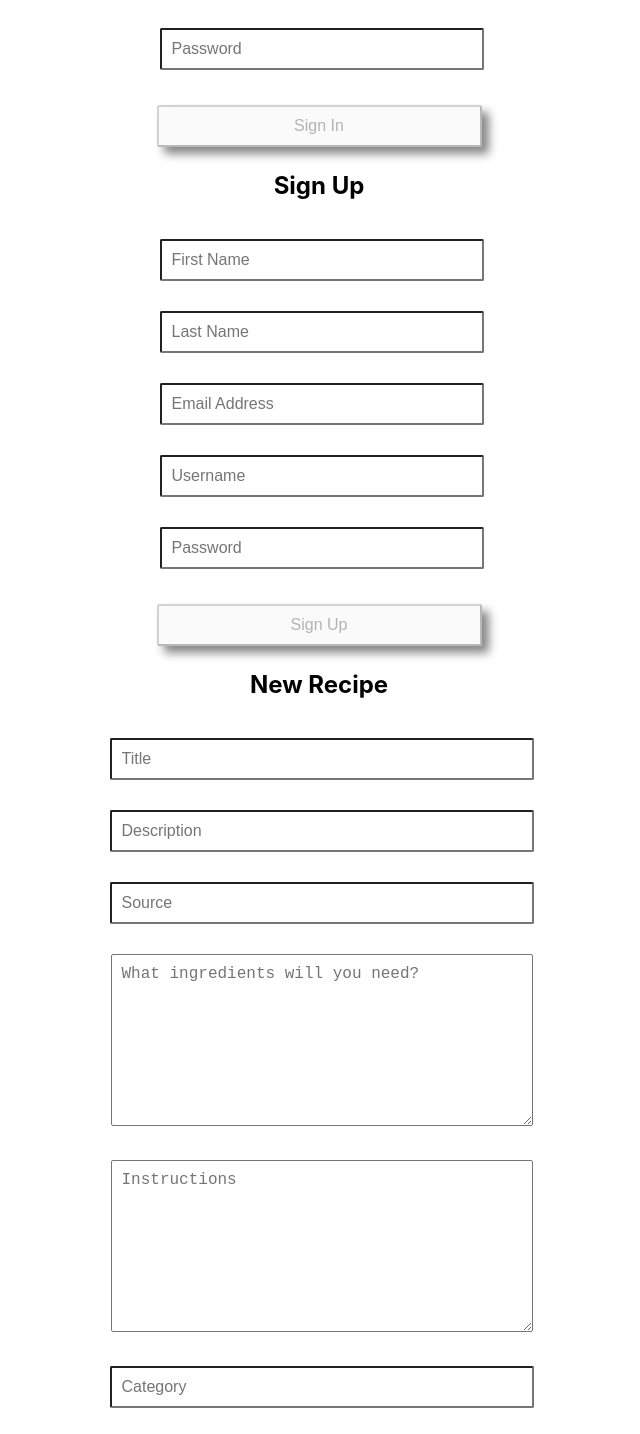
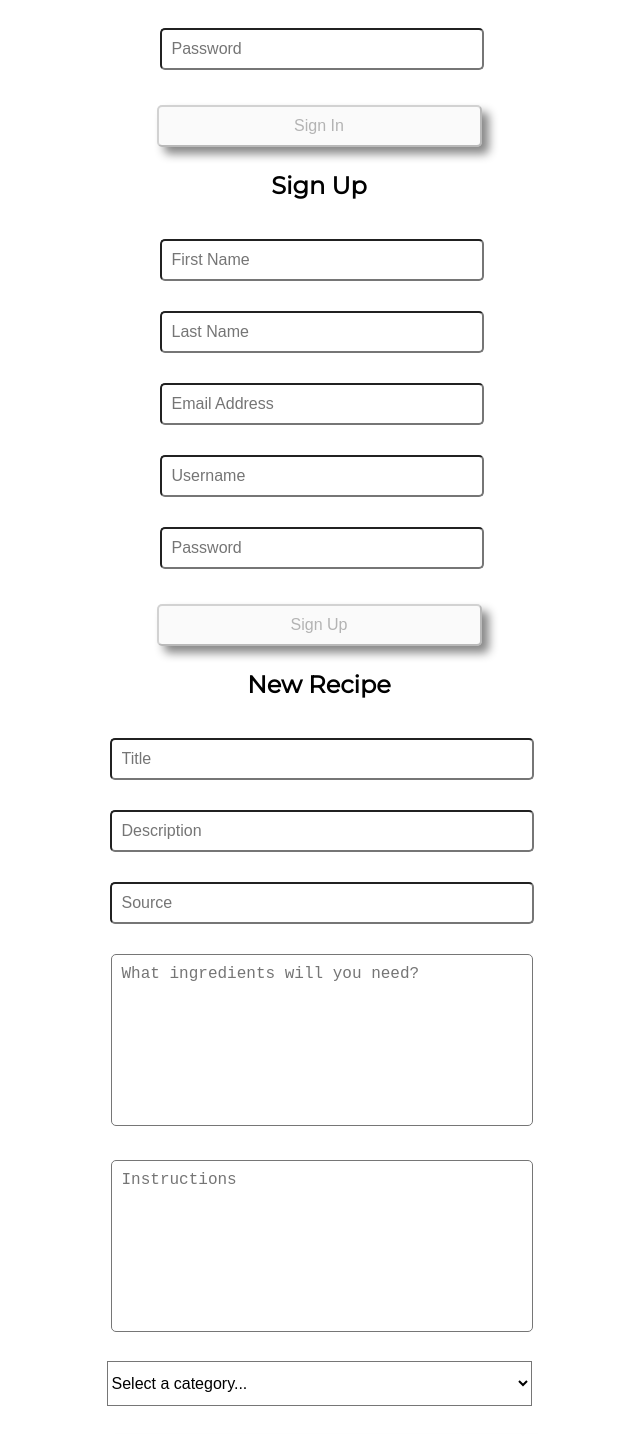
Before and after one commit to Build-Week-Secret-Family-Recipes-4/front-end, a React (Create React App) app in the folder secret-family-recipes/: page / in a window 1280 px wide. Shown: the part 136-1570 px from the top of the page, without its empty margins (321-961 px from the left). Built offline with nearby package versions, Linux system fonts and the light colour scheme.

Commit message:
added category dropdown

```diff
--- a/secret-family-recipes/src/components/LoginForm.js
+++ b/secret-family-recipes/src/components/LoginForm.js
@@ -9,7 +9,7 @@ const Form = styled.form`
     align-items: center;
 `
 const Button = styled.button`
-    border-radius: 2px;
+    border-radius: 5px;
     font-size: 1rem;
     width: 325px;
     margin-top: 20px;
@@ -34,7 +34,7 @@ const Fields = styled.div`
 const TextInput = styled.input`
     margin-left: 5px;
     font-size: 1rem;
-    border-radius: 2px;
+    border-radius: 5px;
     padding: 10px;
     width: 300px;
 `
--- a/secret-family-recipes/src/components/NewRecipeForm.js
+++ b/secret-family-recipes/src/components/NewRecipeForm.js
@@ -10,7 +10,7 @@ const Form = styled.form`
     margin-bottom: 100px;
 `
 const Button = styled.button`
-    border-radius: 2px;
+    border-radius: 5px;
     font-size: 1rem;
     width: 425px;
     margin-top: 20px;
@@ -35,17 +35,26 @@ const Fields = styled.div`
 const TextInput = styled.input`
     margin-left: 5px;
     font-size: 1rem;
-    border-radius: 2px;
+    border-radius: 5px;
     padding: 10px;
     width: 400px;
 `
 const TextArea = styled.textarea`
     margin-left: 5px;
     font-size: 1rem;
-    border-radius: 2px;
+    border-radius: 5px;
     padding: 10px;
     width: 400px;
     height: 150px;
+    resize: none;
+`
+
+const Dropdown = styled.select`
+    width: 425px;
+    font-size: 1rem;
+    margin: 10px;
+    height: 45px;
+    background-color: transparent;
 `
 const Header = styled.h3`
     font-size: 1.5rem;
@@ -57,7 +66,7 @@ const formSchema = yup.object().shape({
     source: yup.string().required("Please enter a source"),
     ingredients: yup.string().required("Please enter the ingredients") ,
     instructions: yup.string().required("Please enter the instructions"),
-    category: yup.string().required("Please enter a category")
+    category: yup.string().required("Please choose a category")
 })
 
 
@@ -184,19 +193,22 @@ export default function NewRecipe() {
                 {errorState.instructions.length > 0 ? (<Error className="error">{errorState.instructions}</Error>) : null}
             </label>
             </Fields>
-            <Fields>
             <label htmlFor="category">
-                <TextInput
-                    type="text"
+                <Dropdown
                     name="category"
                     id="recipe-category"
                     value={formState.category}
                     onChange={changeHandler}
-                    placeholder="Category"
-                />
+                >
+                    <option value="">Select a category...</option>
+                    <option value="breakfast">Breakfast</option>
+                    <option value="lunch">Lunch</option>
+                    <option value="dinner">Dinner</option>
+                    <option value="snack">Snack</option>
+                    <option value="dessert">Dessert</option>
+                </Dropdown>
                 {errorState.category.length > 0 ? (<Error className="error">{errorState.category}</Error>) : null}
             </label>
-            </Fields>
             </Recipe>
             <Button disabled={buttonDisabled}>Create New Recipe</Button>
         </Form>
--- a/secret-family-recipes/src/components/SignupForm.js
+++ b/secret-family-recipes/src/components/SignupForm.js
@@ -9,7 +9,7 @@ const Form = styled.form`
     align-items: center;
 `
 const Button = styled.button`
-    border-radius: 2px;
+    border-radius: 5px;
     font-size: 1rem;
     width: 325px;
     margin-top: 20px;
@@ -35,7 +35,7 @@ const Fields = styled.div`
 const TextInput = styled.input`
     margin-left: 5px;
     font-size: 1rem;
-    border-radius: 2px;
+    border-radius: 5px;
     padding: 10px;
     width: 300px;
 `
--- a/secret-family-recipes/src/index.css
+++ b/secret-family-recipes/src/index.css
@@ -1,8 +1,8 @@
+@import url('https://fonts.googleapis.com/css2?family=Montserrat&display=swap');
+
 body {
   margin: 0;
-  font-family: -apple-system, BlinkMacSystemFont, 'Segoe UI', 'Roboto', 'Oxygen',
-    'Ubuntu', 'Cantarell', 'Fira Sans', 'Droid Sans', 'Helvetica Neue',
-    sans-serif;
+  font-family: "Montserrat";
   -webkit-font-smoothing: antialiased;
   -moz-osx-font-smoothing: grayscale;
 }
```
